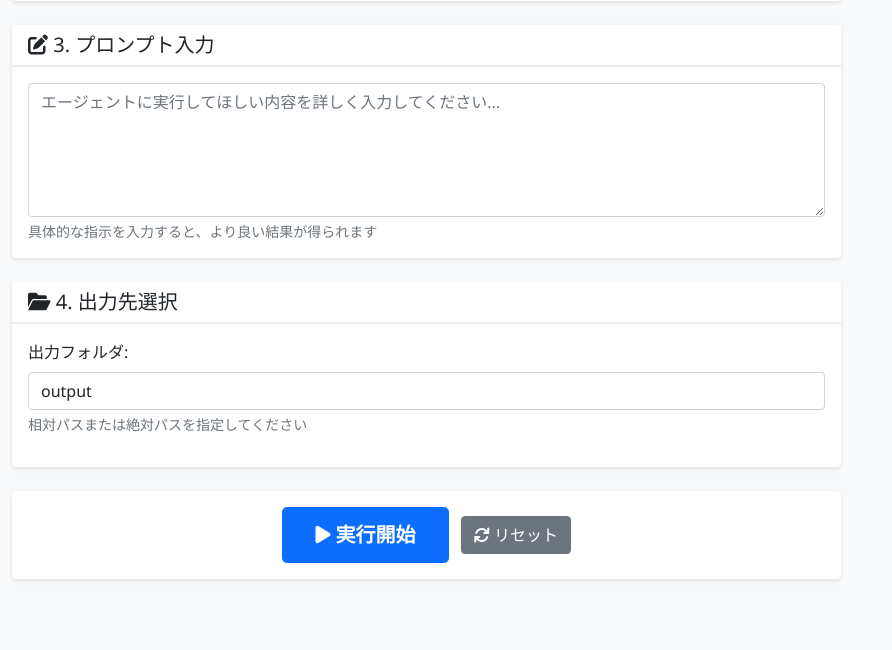
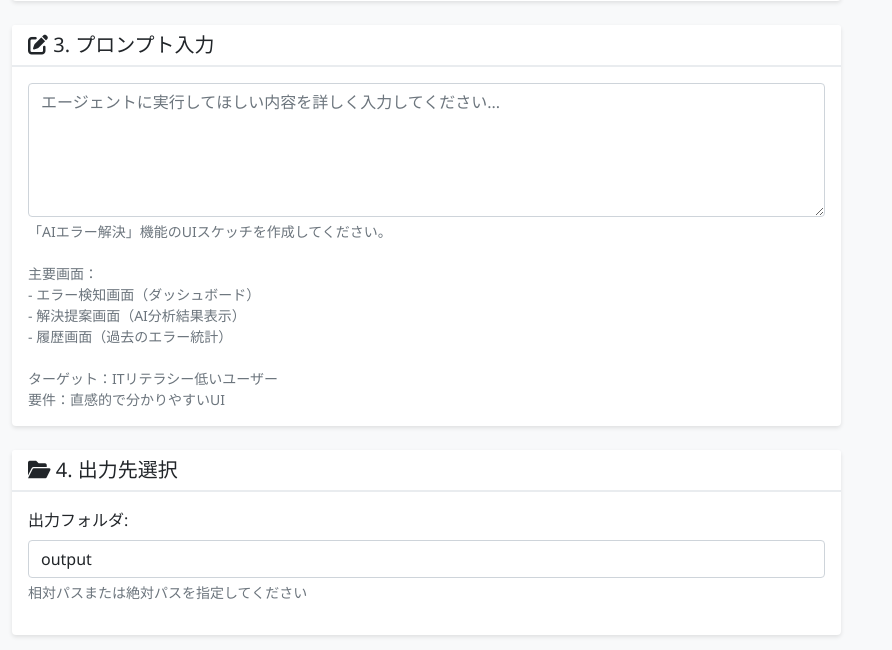
Before and after one commit to tomomalu/AI1O, a Flask app: page / in a window 1280 px wide. Shown: the part 954-1604 px from the top of the page, without its empty margins (0-892 px from the left). Before the commit the page ends 1535 px from the top, so only its background shows below. Run offline with Flask 3, Linux system fonts and the light colour scheme.

Commit message:
プロンプト例追加

```diff
--- a/app/templates/index.html
+++ b/app/templates/index.html
@@ -90,7 +90,15 @@
                     <div class="card-body">
                         <textarea class="form-control" id="promptInput" rows="5"
                                   placeholder="エージェントに実行してほしい内容を詳しく入力してください..."></textarea>
-                        <div class="form-text">具体的な指示を入力すると、より良い結果が得られます</div>
+                        <div class="form-text">  「AIエラー解決」機能のUIスケッチを作成してください。<br>
+                            <br>
+                            主要画面：<br>
+                            - エラー検知画面（ダッシュボード）<br>
+                            - 解決提案画面（AI分析結果表示）<br>
+                            - 履歴画面（過去のエラー統計）<br>
+                            <br>
+                            ターゲット：ITリテラシー低いユーザー<br>
+                            要件：直感的で分かりやすいUI</div>
                     </div>
                 </div>
 
```
